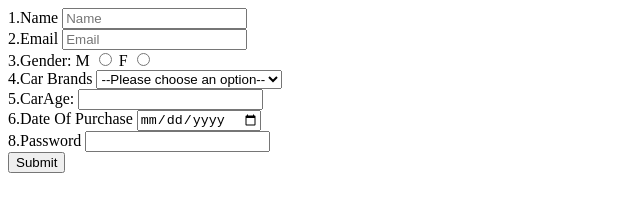
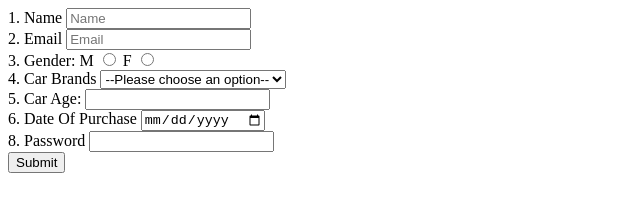
Before and after one commit to acciojob/car-insurance-form-tanmayhaldar27, a website: page main.html in a window 1280 px wide. Shown: the full height of the page, 0-640 px from the left. Drawn offline with Linux system fonts and the light colour scheme.

Commit message:
created a submission

```diff
--- a/main.html
+++ b/main.html
@@ -1,58 +1,50 @@
 <!DOCTYPE html>
-
 <html>
-
 <head>
 	<link rel="stylesheet" href="styles.css">
 </head>
-
 <body>
 	<form id="my-form" method="post">
 		<div>
-			<label for="name">1.Name</label>
+			<label for="name">1. Name</label>
 			<input type="text" id="name" placeholder="Name" required>
 		</div>
 		<div>
-			<label for="email">2.Email</label>
+			<label for="email">2. Email</label>
 			<input type="email" id="email" placeholder="Email" required>
 		</div>
 		<div>
-				<!-- 3. -->
-			 <label for="gender">3.Gender:</label>
+			<label for="gender">3. Gender:</label>
 			<label for="gender_m">M</label>
 			<input type="radio" id="gender_m" name="gender" required>
-			  <label for="gender">F</label>
+			<label for="gender_f">F</label>
 			<input type="radio" id="gender_f" name="gender" required>
 		</div>
 		<div>
-			<label for="cars">4.Car Brands</label>
+			<label for="cars">4. Car Brands</label>
 			<select name="cars" id="cars" required>
 				<option value="" disabled selected>--Please choose an option--</option>
 				<option>BMW</option>
 				<option>Audi</option>
-				  <option>Mercedez</option>
+				<option>Mercedes</option>
 			</select>
 		</div>
 		<div>
-			 <label for="Carage">5.CarAge:</label>
-			 <input type="number" id="Carage" min="0" required >
+			<label for="carage">5. Car Age:</label>
+			<input type="number" id="carage" min="0" required>
 		</div>
 		<div>
-			<label for="dop">6.Date Of Purchase</label>
+			<label for="dop">6. Date Of Purchase</label>
 			<input type="date" id="dop" required>
 		</div>
 		<div>
-			 <label for="password">8.Password</label>
+			<label for="password">8. Password</label>
 			<input type="password" id="password" required>
 		</div>
 		<div>
 			<button type="submit">Submit</button>
 		</div>
 	</form>
-	<!-- the entire body must be written by student -->
-    <script type="text/javascript" src="./script.js">
-</script>
-
+	<script type="text/javascript" src="./script.js"></script>
 </body>
-
 </html>
```
Lines whose indentation alone changed are shown as unchanged.
